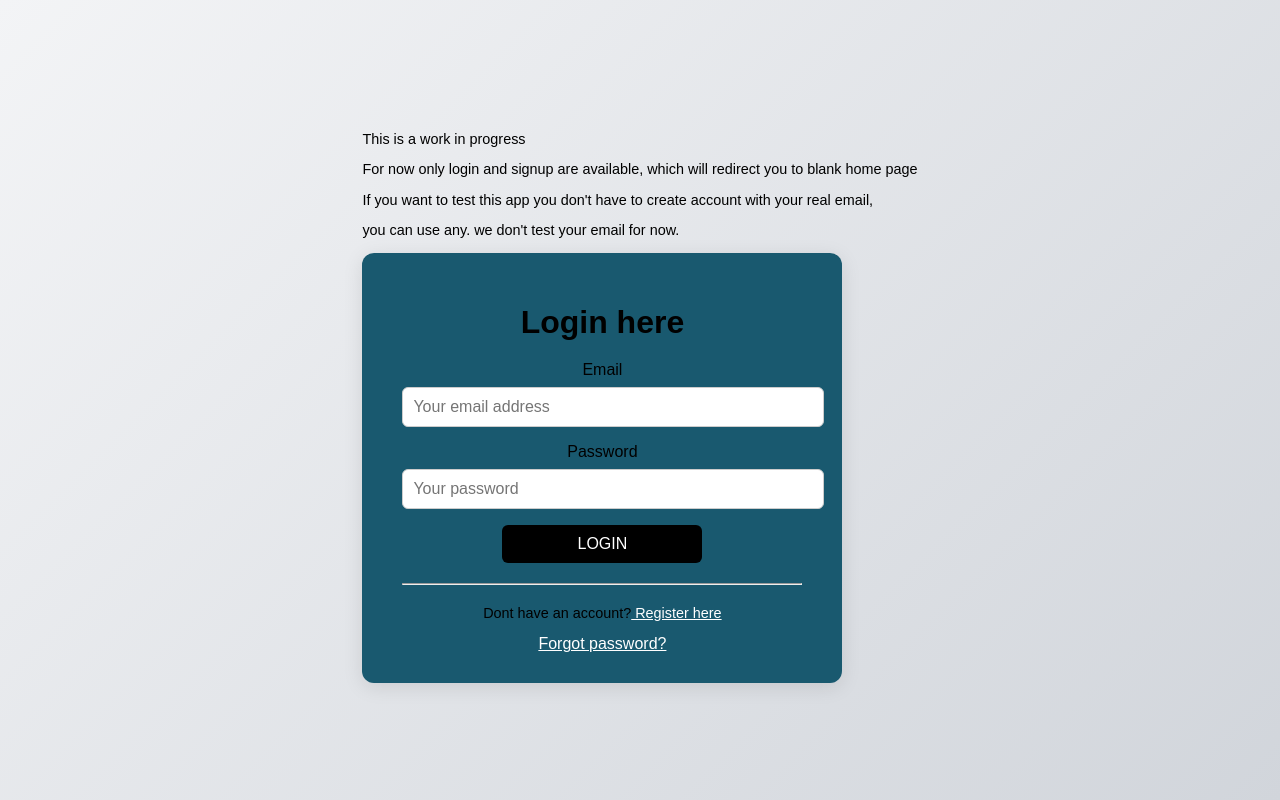
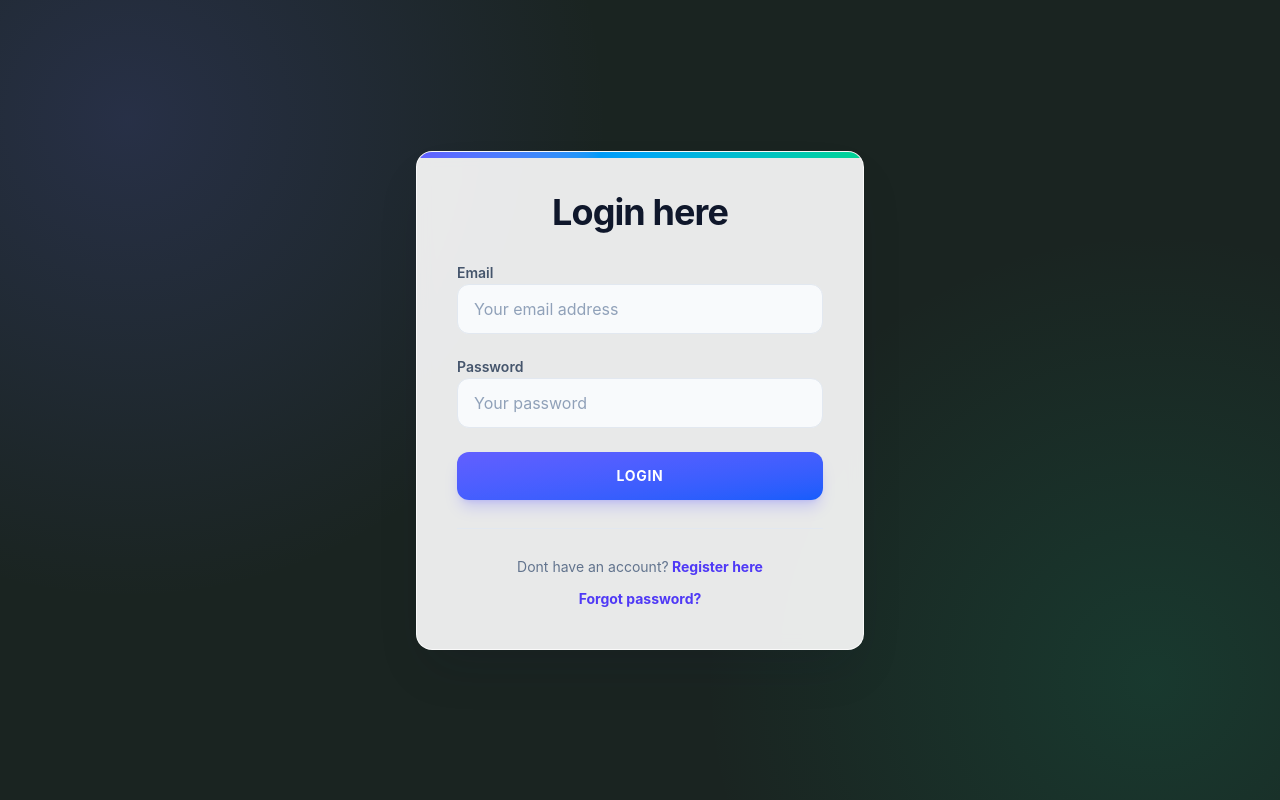
Before and after one commit to Hobist-social-app/frontend, a Vue app: page /login in a window 1280 px wide. Built offline with nearby package versions, Linux system fonts and the light colour scheme.

Commit message:
playing around

```diff
--- a/docker-compose.yml
+++ b/docker-compose.yml
@@ -5,6 +5,6 @@ services:
       - "5173:5173"
     volumes:
       - .:/app
-      - /app/node_modules
+      - /mnt/storage/docker_volume/hobist_frontend:/app/node_modules
     environment:
       - NODE_ENV=development
--- /dev/null
+++ b/src/design/authentication.css
@@ -0,0 +1,98 @@
+@import "tailwindcss";
+
+@theme{
+  --color-dark-jungle-green: #1A2421;
+}
+
+@layer base {
+  body {
+    @apply grid min-h-screen min-w-80 place-content-center bg-dark-jungle-green px-6 py-12 font-sans text-slate-900 antialiased;
+    background-image:
+      radial-gradient(circle at 10% 15%, rgb(100 102 241 / 0.18), transparent 30rem),
+      radial-gradient(circle at 90% 85%, rgb(16 185 129 / 0.14), transparent 28rem);
+  }
+
+  button,
+  input {
+    font: inherit;
+  }
+}
+
+@layer components {
+  #app {
+    @apply w-full max-w-md;
+  }
+
+  #app > p {
+    @apply mb-1 text-center text-sm leading-5 text-slate-500;
+  }
+
+  #app > p:last-of-type {
+    @apply mb-6;
+  }
+
+  #outer-box {
+    @apply relative overflow-hidden rounded-2xl border border-white/80 bg-white/90 p-8 shadow-2xl shadow-slate-900/15 backdrop-blur sm:p-10;
+  }
+
+  #outer-box::before {
+    @apply absolute inset-x-0 top-0 h-1.5 bg-linear-to-r from-indigo-500 via-sky-500 to-emerald-400 content-[''];
+  }
+
+  .heading {
+    @apply mb-7 text-center text-3xl font-bold tracking-tight text-slate-900 sm:text-4xl;
+  }
+
+  label {
+    @apply mb-2 text-sm font-semibold text-slate-600;
+  }
+
+  .input-controll {
+    @apply mb-5 min-h-12 w-full rounded-xl border border-slate-200 bg-slate-50 px-4 py-3 text-slate-900 outline-none transition duration-150 placeholder:text-slate-400 hover:border-slate-300 focus:border-indigo-500 focus:bg-white focus:ring-4 focus:ring-indigo-500/15;
+  }
+
+  .button {
+    @apply mt-1 min-h-12 w-full cursor-pointer rounded-xl border-0 bg-linear-to-br from-indigo-500 to-blue-600 px-4 py-3 text-sm font-bold tracking-wider text-white uppercase shadow-lg shadow-indigo-500/25 transition duration-150 hover:-translate-y-0.5 hover:brightness-105 hover:shadow-xl hover:shadow-indigo-500/30 active:translate-y-0 focus-visible:outline-4 focus-visible:outline-indigo-500/35 focus-visible:outline-offset-2;
+  }
+
+  hr {
+    @apply my-7 h-px w-full border-0 bg-slate-200;
+  }
+
+  .noAcc {
+    @apply text-center text-sm text-slate-500;
+  }
+
+  .noAcc p {
+    @apply mb-3;
+  }
+
+  .noAcc a {
+    @apply font-bold text-indigo-600 no-underline transition hover:text-indigo-800 hover:underline hover:underline-offset-3 focus-visible:rounded-sm focus-visible:outline-4 focus-visible:outline-indigo-500/35 focus-visible:outline-offset-2;
+  }
+
+  .error-message,
+  .password-requirements {
+    @apply mb-5 rounded-xl border px-4 py-3 text-sm leading-relaxed;
+  }
+
+  .error-message {
+    @apply border-red-200 bg-red-50 text-red-800;
+  }
+
+  .password-requirements {
+    @apply border-blue-200 bg-blue-50 text-blue-900;
+  }
+
+  .password-requirements strong {
+    @apply text-blue-950;
+  }
+}
+
+@media (prefers-reduced-motion: reduce) {
+  *,
+  *::before,
+  *::after {
+    @apply !scroll-auto !transition-none;
+  }
+}
--- a/src/main.ts
+++ b/src/main.ts
@@ -1,8 +1,8 @@
 import { createApp } from 'vue'
 import {createPinia} from 'pinia'
-import './design/loginSignup.css'
 import App from './App.vue'
 import {router} from '@/router'
+import '@/design/authentication.css'
 
 const pinia: Pinia=createPinia()
 
--- a/src/pages/AuthenticationPage.vue
+++ b/src/pages/AuthenticationPage.vue
@@ -28,13 +28,7 @@ async function handleSubmit(){
 }
 
 </script>
-
 <template>
-  <p>This is a work in progress</p>
-  <p>For now only login and signup are available, which will redirect you to blank home page</p>
-  <p>If you want to test this app you don't have to create account with your real email,</p>
-  <p>you can use any. we don't test your email for now.</p>
-
 
   <div id="outer-box">
 
--- a/vite.config.ts
+++ b/vite.config.ts
@@ -1,10 +1,11 @@
 import { defineConfig } from 'vite'
+import tailwindcss from "@tailwindcss/vite"
 import vue from '@vitejs/plugin-vue'
 import {fileURLToPath,URL} from 'node:url'
 
 // https://vite.dev/config/
 export default defineConfig({
-    plugins: [vue()],
+    plugins: [vue(), tailwindcss()],
     resolve: {
         alias: {
             '@': fileURLToPath(new URL('./src', import.meta.url))
```
Also changed, not shown: package.json (+7 -5 lines), 2 other files (tests, documents, lock files or other folders).
